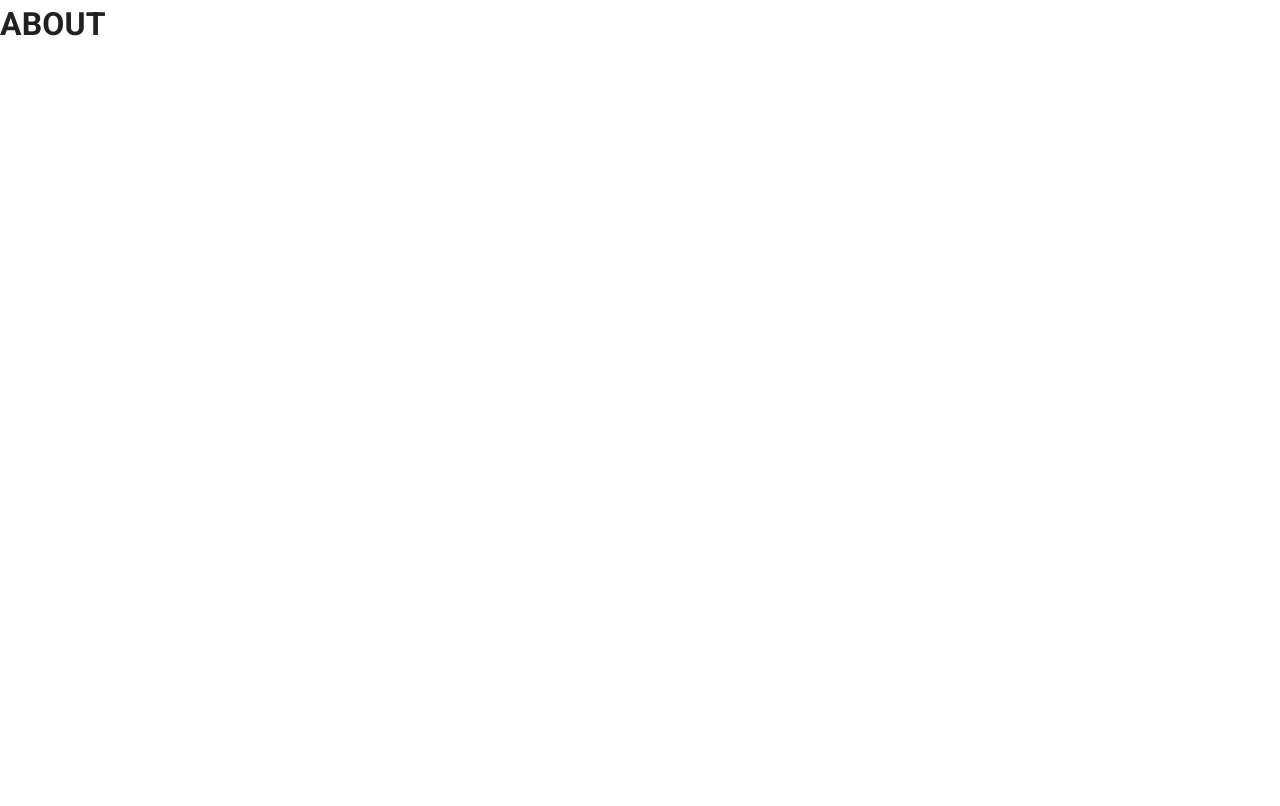
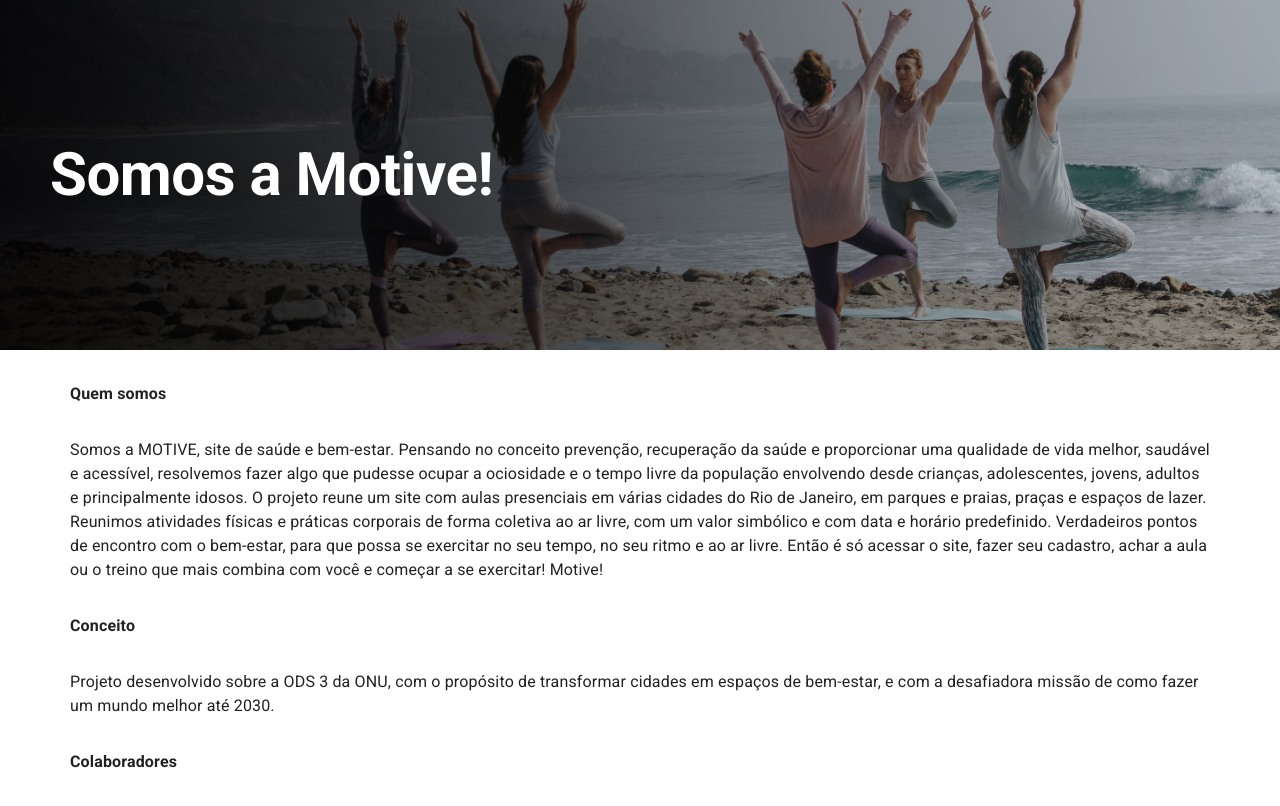
Before and after one commit to GrupoMotive/Motive, a React (Create React App) app: page /sobre in a window 1280 px wide. Built offline with nearby package versions, Linux system fonts and the light colour scheme.

Commit message:
feat: created page about

```diff
--- a/src/pages/about/index.tsx
+++ b/src/pages/about/index.tsx
@@ -1,5 +1,7 @@
 import React from "react";
-import { Box } from "@mui/material";
+import { Box, Typography } from "@mui/material";
+import { height } from "@mui/system";
+
 
 export default function About() {
 
@@ -7,8 +9,74 @@
   console.log(email);
 
   return (
-    <Box sx={{ height: "calc(100vh - 140px)" }}>
-      <h1>ABOUT</h1>
+    <Box>
+      <Box sx={{
+        backgroundImage: 'url(./yog.jpg)',
+        height: '350px',
+        backgroundSize: 'cover',
+        backgroundPosition: 'center',
+        display: 'flex',
+        alignItems: 'center',
+        justifyContent: 'left'
+
+      }}>
+        <Typography variant="h2" sx={{
+          fontWeight: 'bold',
+          color: 'white',
+          paddingX: '50px'
+
+        }}>
+          Somos a Motive!
+        </Typography>
+      </Box>
+
+      <Box sx={{
+        paddingX: '40px'
+      }}>
+
+      <Typography variant="subtitle1" sx={{
+        fontWeight: 'bold',
+        padding: '30px'
+      }}
+      >
+        Quem somos
+
+      </Typography >
+
+
+      <Typography sx={{
+        paddingX: '30px'
+      }}>
+
+        Somos a MOTIVE, site de saúde e bem-estar.
+
+        Pensando no conceito prevenção, recuperação da saúde e proporcionar uma qualidade de vida melhor, saudável e acessível, resolvemos fazer algo que pudesse ocupar a ociosidade e o tempo livre da população envolvendo desde crianças, adolescentes, jovens, adultos e principalmente idosos.
+
+        O projeto reune um site com aulas presenciais em várias cidades do Rio de Janeiro, em parques e praias, praças e espaços de lazer. Reunimos atividades físicas e práticas corporais de forma coletiva ao ar livre, com um valor simbólico e com data e horário predefinido.
+
+        Verdadeiros pontos de encontro com o bem-estar, para que possa se exercitar no seu tempo, no seu ritmo e ao ar livre. Então é só acessar o site, fazer seu cadastro, achar a aula ou o treino que mais combina com você e começar a se exercitar! Motive!
+
+      </Typography>
+
+      <Typography variant="subtitle1" sx={{
+        fontWeight: 'bold',
+        padding: '30px'
+      }}> Conceito  </Typography >
+
+      <Typography sx={{
+        paddingX: '30px'
+      }}>
+        Projeto desenvolvido sobre a ODS 3 da ONU, com o propósito de transformar cidades em espaços de bem-estar, e com a desafiadora missão de como fazer um mundo melhor até 2030.
+      </Typography>
+
+      <Typography variant="subtitle1" sx={{
+        fontWeight: 'bold',
+        padding: '30px'
+      }}> Colaboradores
+      </Typography >
+
+    </Box>
+
     </Box>
   )
 }
--- a/src/pages/contact/index.tsx
+++ b/src/pages/contact/index.tsx
@@ -3,8 +3,8 @@
 
 export default function Contact() {
   return (
-    <Box sx={{ height: "calc(100vh - 140px)" }}>
-      <h1>CONTACT</h1>
+    <Box>
+      <h2>Quem somos</h2>
     </Box>
 
   )
```
Also changed, not shown: src/pages/about/style.css (added, +8 -0 lines), public/yog.jpg (added).
